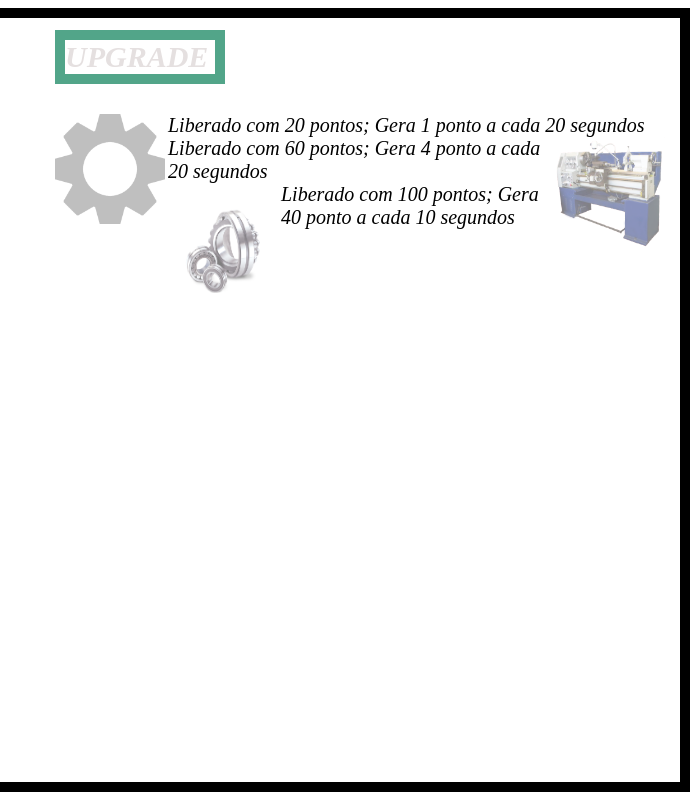
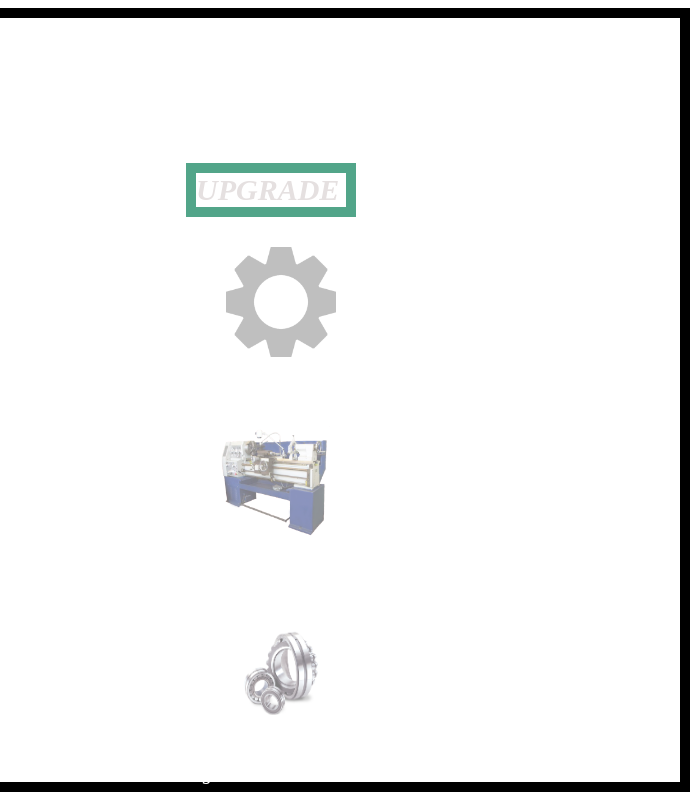
Before and after one commit to IltonBJSilva/jogo-incremental-clicker, a plain HTML site: page index.html in a window 1280 px wide. Shown: the full height of the page, 582-1280 px from the left. Drawn offline with Linux system fonts and the light colour scheme.

Commit message:
Layout Modificado e melhorado 50%

```diff
--- a/estilos.css
+++ b/estilos.css
@@ -23,6 +23,25 @@ color: #e5e0e0;
   width: 500px;
 
 }
+#Mel2{
+  left: 90%;
+
+}
+
+
+.infor{
+  color: white;
+  margin-left: 10%;
+  margin-right: 60%;
+  font-size: 20px;
+
+}
+
+.Melh{
+  margin-left: 10%;
+  margin-right: 64%;
+
+}
 
 #Titulo_Melhoramento{
   width: 150px;
@@ -33,18 +52,20 @@ color: #e5e0e0;
 
 #martelo{
 width: 200px;
-right: 200px;
 
 }
 
 .telaPrinc{
 
-
+  width: 400px;
+  position: absolute;
+  bottom:10px;
+  right:20px;
   height: 657px;
   position: absolute;
-  left: 50%;
-  margin-left: -3px;
-  top: 0;
+  left: 60%;
+  right: 20%
+  top: 20px;
 }
 
 
--- a/index.html
+++ b/index.html
@@ -6,15 +6,17 @@ Objetivo sucinto do programa: Um jogo incremental na qual o usuario irar jogar e
   <title>Game Cool</title>
   <head>
      <link rel="stylesheet" type="text/css" href="estilos.css"/>
-     <audio id="meuAudio">
-         <source src="som\som.ogg" type="audio/ogg">
-         <source src="som\som.mp3" type="audio/mpeg">
-         <source src="som\som.mp3" type="audio/wav">
-     </audio>
+
      <script type="text/javascript" src="script.js"></script>
      <meta name="description" content="Aprenda a usar a tag div em HTML & CSS">
 
   </head>
+
+  <audio id="meuAudio">
+      <source src="som\som.ogg" type="audio/ogg">
+      <source src="som\som.mp3" type="audio/mpeg">
+      <source src="som\som.mp3" type="audio/wav">
+  </audio>
 
   <body onload="setInterval('tempo()',983);return false;" background="img/BackgroundMe.jpg">
 
@@ -36,26 +38,20 @@ Objetivo sucinto do programa: Um jogo incremental na qual o usuario irar jogar e
       <!--FIM DIV -->
       <h1><p id="engragem" align="left">Engrenagem: 0</p></h1>
 
-      <div id="telaprincipal" class="telaPrinc">
-        <div class="til_up"><h2><p id="Titulo_Melhoramento" class="Upg" width="500" height="333"> UPGRADE</p></h2>
-            <!-- Terceiro update no jogo -->
-            <div id="Update1">
-			      <img id="Mel1" align="left" class="Melh"  src="img/Melhoramento_1.png" alt="Melhoramento"  onclick="Melhoramento_1()">
-            <a class="infor" clear="right">Liberado com 20 pontos; Gera 1 ponto a cada 20 segundos</a>
-			  </div>
+    <div id="telaprincipal" class="telaPrinc">
+      <div class="til_up"><h2><p id="Titulo_Melhoramento" class="Upg" width="500" height="333"> UPGRADE</p></h2></div>
 
-           <!-- Terceiro update no jogo -->
-           <div id="Update2">
-           <img id="Mel2" align="right" class="Melh" align="left" src="img/torno.png" alt="Melhoramento" width="200" height="300" onclick="Melhoramento_2()">
-           <a class="infor" clear="all">Liberado com 60 pontos; Gera 4 ponto a cada 20 segundos</a>
-			</div>
+      <!-- primeiro update no jogo -->
+		  <img id="Mel1" align="left" class="Melh"  src="img/Melhoramento_1.png" alt="Melhoramento"  onclick="Melhoramento_1()">
+      <a class="infor" clear="right"> Primeiro upgrade: Liberado com 20 pontos; Gera 1 ponto a cada 20 segundos</a>
+
+           <!-- segundo update no jogo -->
+      <img id="Mel2" align="right" class="Melh" align="left" src="img/torno.png" alt="Melhoramento" width="200" height="300" onclick="Melhoramento_2()">
+      <a class="infor" clear="all">Segundo upgrade: Liberado com 50 pontos; Gera 1 ponto por segundo</a>
 
       <!-- Terceiro update no jogo -->
-			  <div id="Update3">
-                <img id="Mel3" class="Melh" align="left" src="img/rolamento.png" alt="Melhoramento" width="200" height="300" onclick="Melhoramento_3()">
-                <a class="infor" clear="left">Liberado com 100 pontos; Gera 40 ponto a cada 10 segundos</a>
-			   </div>
-      </div>
+      <img id="Mel3" class="Melh" align="left" src="img/rolamento.png" alt="Melhoramento" width="200" height="300" onclick="Melhoramento_3()">
+      <a class="infor" clear="left">Terceiro upgrade: Liberado com 70 pontos; Gera 5 pontos a cada 10 segundos</a>
 
     </div>
   </body>
--- a/script.js
+++ b/script.js
@@ -61,7 +61,7 @@ function contador2(){
 //função que conta fim
 
 function verifica(pontuacao){
-  if(pontuacao == 2 && melhoramentos[0] == false){
+  if(pontuacao == 20 && melhoramentos[0] == false){
       melhoramentos[0] = true;
       console.log('up1');
       setInterval(contador, 20000);
```
